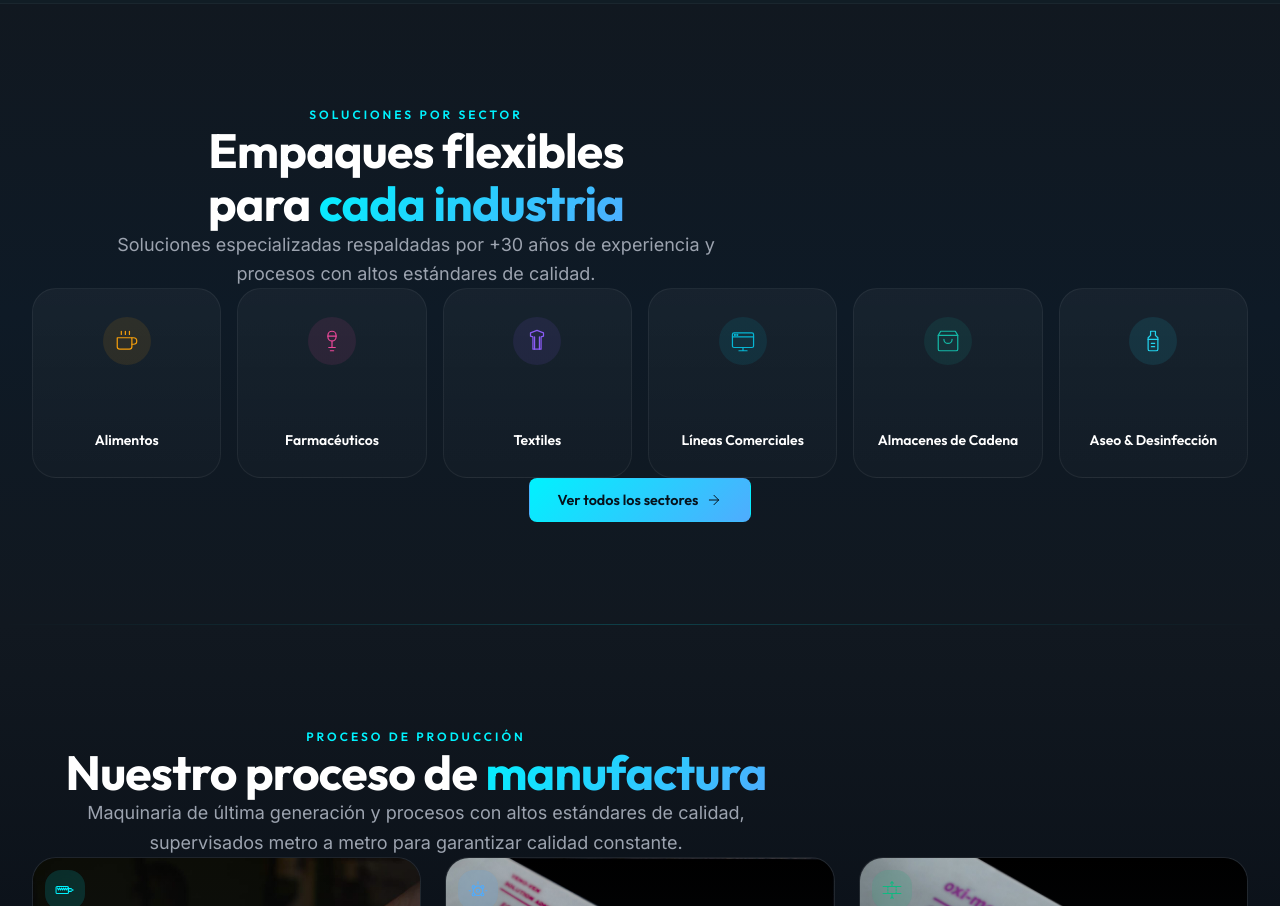
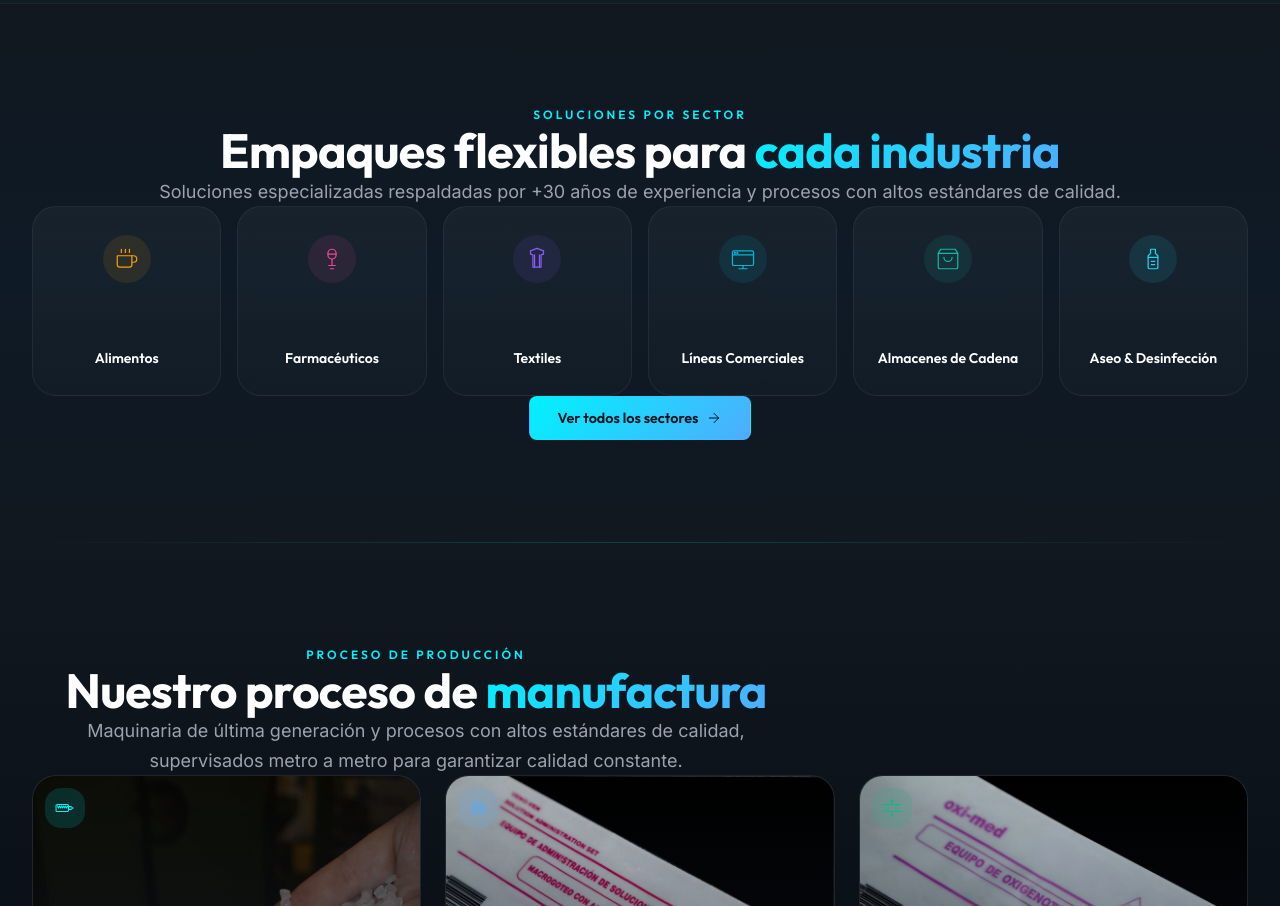
Before and after one commit to stevp93/proemflex-web, a Next.js app: page /proemflex-web/ in a window 1280 px wide. Shown: the part 1178-2084 px from the top of the page. Built offline with nearby package versions, Linux system fonts and the light colour scheme.

Commit message:
fix: container-pf en Sustainability, eliminar container-pf duplicados, mas espacio en botones CTA

```diff
--- a/src/components/home/SectorsPreview.tsx
+++ b/src/components/home/SectorsPreview.tsx
@@ -35,14 +35,14 @@ export default function SectorsPreview() {
           whileInView={{ opacity: 1, y: 0 }}
           viewport={{ once: true, margin: "-80px" }}
           transition={{ duration: 0.6 }}
-          className="grid place-items-center text-center max-w-3xl mx-auto mb-14 sm:mb-16 px-4"
+          className="container-pf grid place-items-center text-center max-w-3xl mx-auto mb-14 sm:mb-16 px-4"
         >
           <p className="eyebrow mb-3">Soluciones por sector</p>
-          <h2 className="h-section text-3xl sm:text-4xl md:text-5xl">
+          <h2 className="container-pf h-section text-3xl sm:text-4xl md:text-5xl">
             Empaques flexibles para{" "}
             <span className="text-gradient-cyan whitespace-nowrap">cada industria</span>
           </h2>
-          <p className="mt-4 text-[#9CA3AF] text-base sm:text-lg leading-relaxed text-center max-w-2xl mx-auto">
+          <p className="container-pf mt-4 text-[#9CA3AF] text-base sm:text-lg leading-relaxed text-center max-w-2xl mx-auto">
             Soluciones especializadas respaldadas por +30 años de experiencia y procesos
             con altos estándares de calidad.
           </p>
```
